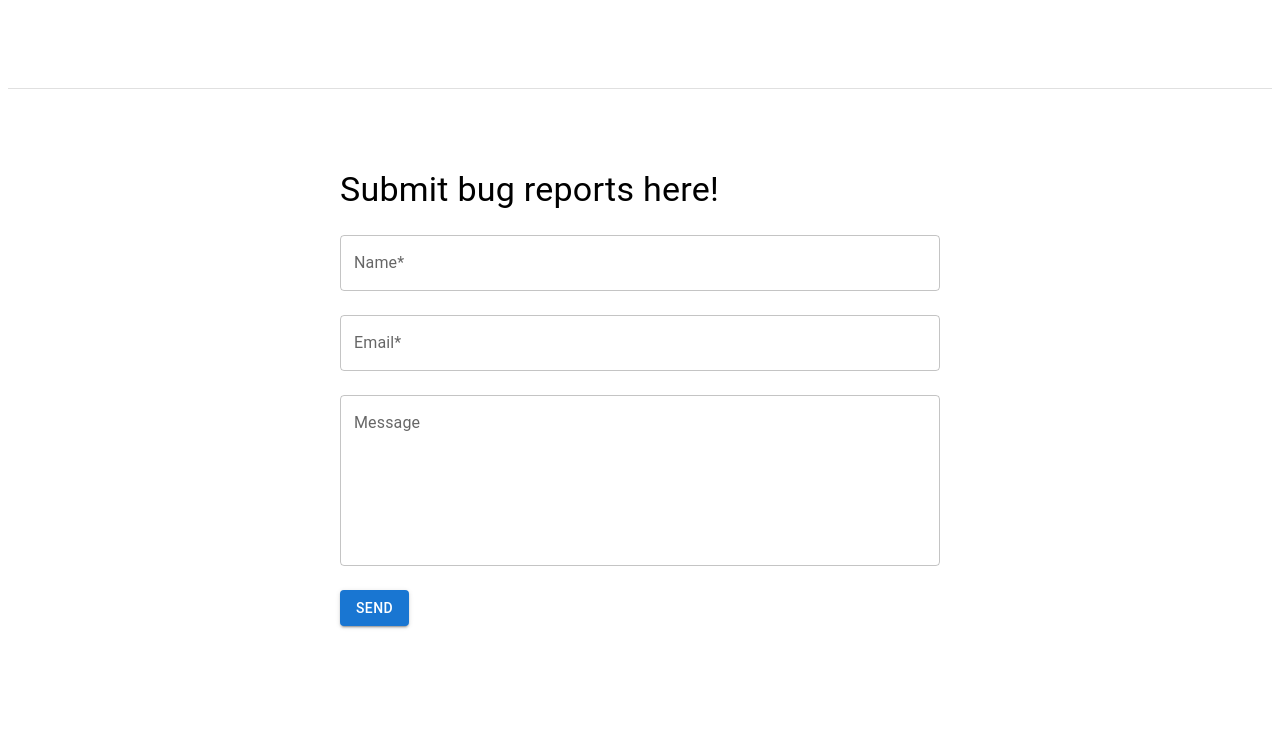
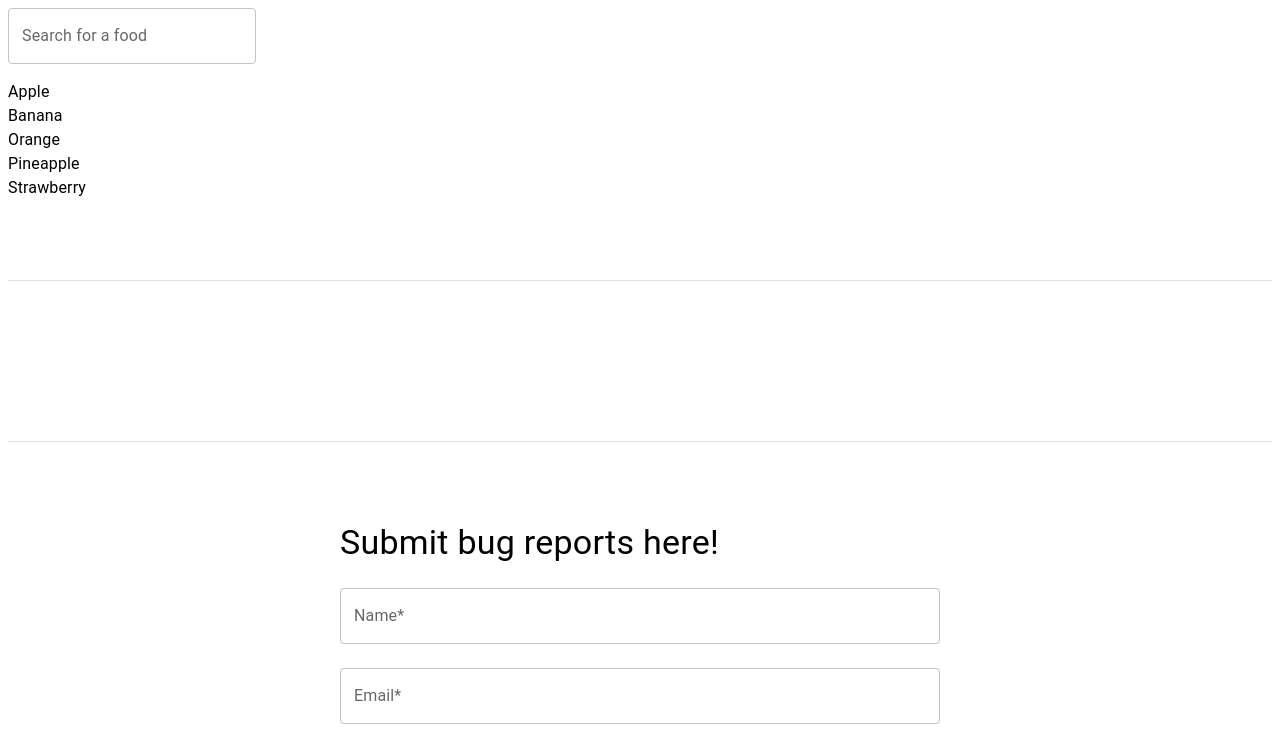
Before and after one commit to RobertDanielsson/react-tdd, a React (Create React App) app: page / in a window 1280 px wide. Shown: the top 746 px of the page. Built offline with nearby package versions, Linux system fonts and the light colour scheme.

Commit message:
Added FoodSearcher and updated Readme

```diff
--- a/src/App.tsx
+++ b/src/App.tsx
@@ -2,10 +2,28 @@ import { Divider, Grid } from '@mui/material'
 import React from 'react'
 import ComplaintForm from './Components/ComplaintForm'
 import TodoList from './Components/TodoList'
+import FoodSearcher from './Components/FoodSearcher'
 
 function App() {
+    const availableFoods = [
+        'Apple',
+        'Banana',
+        'Orange',
+        'Pineapple',
+        'Strawberry',
+    ]
+
     return (
         <Grid container spacing={10}>
+            <Grid item xs={12}>
+                <FoodSearcher
+                    availableFoods={availableFoods}
+                    onFoodSelect={() => {}}
+                />
+            </Grid>
+            <Grid item xs={12}>
+                <Divider />
+            </Grid>
             <Grid item xs={12}>
                 <TodoList />
             </Grid>
--- /dev/null
+++ b/src/Components/FoodSearcher.tsx
@@ -0,0 +1,39 @@
+import { Box, TextField, Typography } from '@mui/material'
+import { useState } from 'react'
+
+interface FoodSearcherProps {
+    availableFoods: string[]
+    onFoodSelect: (food: string) => void
+}
+
+const FoodSearcher = ({ availableFoods, onFoodSelect }: FoodSearcherProps) => {
+    const [searchTerm, setSearchTerm] = useState('')
+    const [filteredFoods, setFilteredFoods] = useState(availableFoods)
+
+    const handleSearch = (searchTerm: string) => {
+        setSearchTerm(searchTerm)
+
+        const filteredFoods = availableFoods.filter((food) =>
+            food.toLowerCase().includes(searchTerm.toLowerCase())
+        )
+        setFilteredFoods(filteredFoods)
+    }
+
+    return (
+        <Box>
+            <TextField
+                sx={{ mb: 2 }}
+                label="Search for a food"
+                value={searchTerm}
+                onChange={(e) => handleSearch(e.target.value)}
+            />
+            {filteredFoods.map((food) => (
+                <Typography key={food} onClick={() => onFoodSelect(food)}>
+                    {food}
+                </Typography>
+            ))}
+        </Box>
+    )
+}
+
+export default FoodSearcher
```
Also changed, not shown: 2 other files (tests, documents, lock files or other folders).
